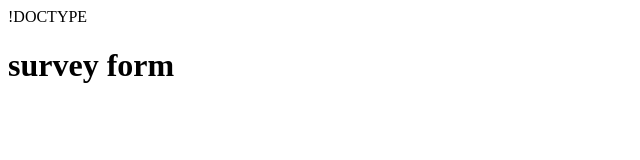
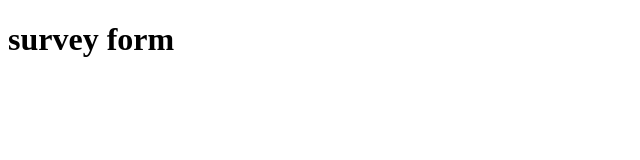
Before and after one commit to Nooria150/survey_form1, a plain HTML site: page index.html in a window 1280 px wide. Shown: the whole page, without its empty margins (0-640 px from the left). Drawn offline with Linux system fonts and the light colour scheme.

Commit message:
sloved error

```diff
--- a/index.html
+++ b/index.html
@@ -1,5 +1,5 @@
-!DOCTYPE <html>
-</html>
+<!DOCTYPE html>
+<html lang="en">
 <head>
   <meta charset="UTF-8">
   <meta name="viewport" content="width=device-width, initial-scale=1.0">
```
